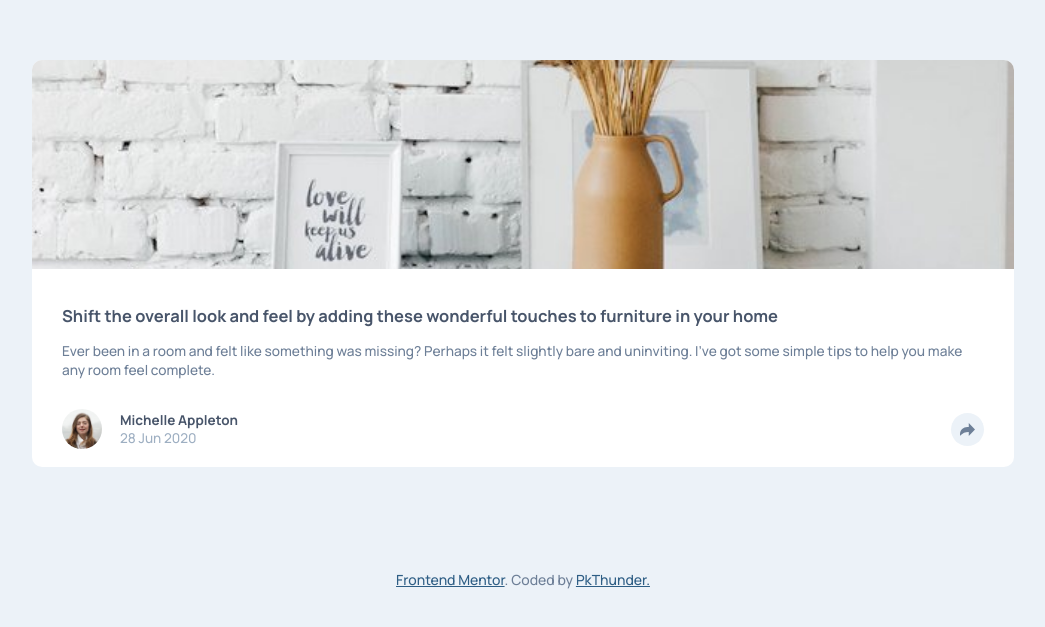
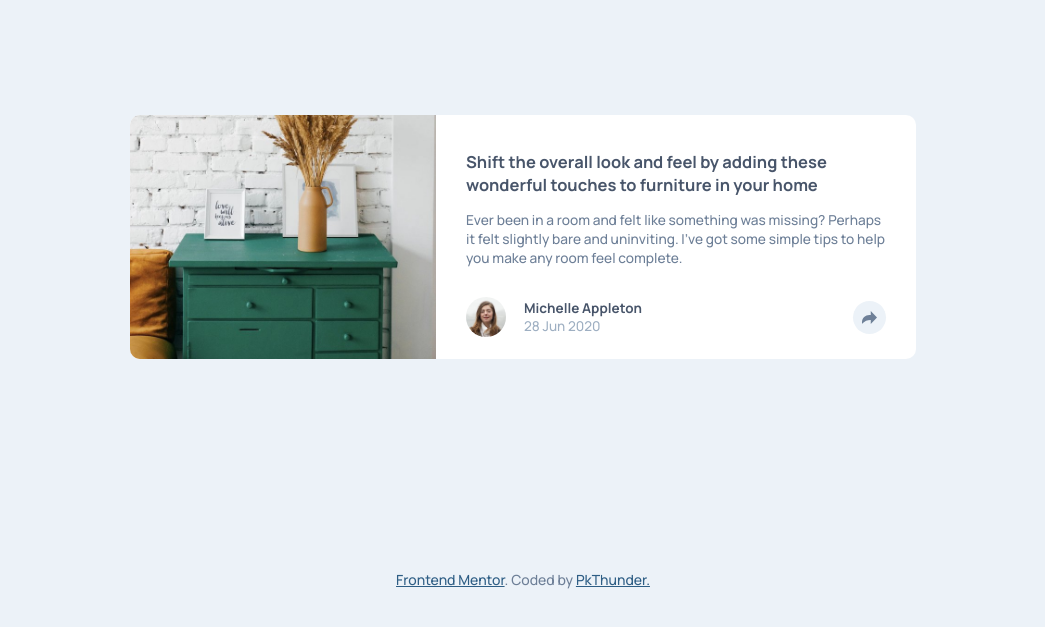
Before and after one commit to pkthunder87/article-preview, a React (Vite) app: page / in a window 1280 px wide. Shown: the part 163-790 px from the top of the page, without its empty margins (117-1162 px from the left). Built offline with nearby package versions, Linux system fonts and the light colour scheme.

Commit message:
Feat: Add responsive design up to 1350px

```diff
--- a/src/App.jsx
+++ b/src/App.jsx
@@ -22,6 +22,7 @@ function App() {
         <AppLayout>
           <div className="article">
             <ArticleImage />
+            <div className="article--right">
               <ArticleInfo />
               {showShare ? (
                 <ArticleShare
@@ -32,6 +33,7 @@ function App() {
               ) : (
                 <ArticleProfile setShowShare={setShowShare} />
               )}
+            </div>
           </div>
         </AppLayout>
         <Attribution />
@@ -44,11 +46,16 @@ function App() {
         <AppLayout>
           <div className="article">
             <ArticleImage />
+            <div className="article--right">
               <ArticleInfo />
               <ArticleProfile setShowShare={setShowShare} />
               {showShare && (
-              <ArticleShare setShowShare={setShowShare} showShare={showShare} />
+                <ArticleShare
+                  setShowShare={setShowShare}
+                  showShare={showShare}
+                />
               )}
+            </div>
           </div>
         </AppLayout>
         <Attribution />
--- a/src/sass/_components.scss
+++ b/src/sass/_components.scss
@@ -33,12 +33,34 @@
   background-color: hsl(var(--color-white));
   position: relative;
 
+  @media (min-width: 830px) {
+    display: grid;
+    grid-template-columns: 306px 480px;
+  }
+
+  &--right {
+    @media (min-width: 830px) {
+      display: flex;
+      flex-direction: column;
+    }
+  }
+
   &-image {
     border-radius: 10px 10px 0 0;
     width: 100%;
     height: calc(196px + 1vw);
     object-fit: cover;
     object-position: 0 27%;
+
+    @media (min-width: 525px) {
+      object-position: 0 40%;
+    }
+
+    @media (min-width: 830px) {
+      border-radius: 10px 0px 0 10px;
+      object-fit: fill;
+      height: fit-content;
+    }
   }
 
   &-info {
--- a/src/sass/_layout.scss
+++ b/src/sass/_layout.scss
@@ -54,4 +54,12 @@
 
   padding-inline: 6%;
   padding-block: 20%;
+
+  @media (min-width: 520px) {
+    padding-block: 1%;
+  }
+
+  @media (min-width: 700px) {
+    padding-block: 1%;
+  }
 }
```
Lines whose indentation alone changed are shown as unchanged.
